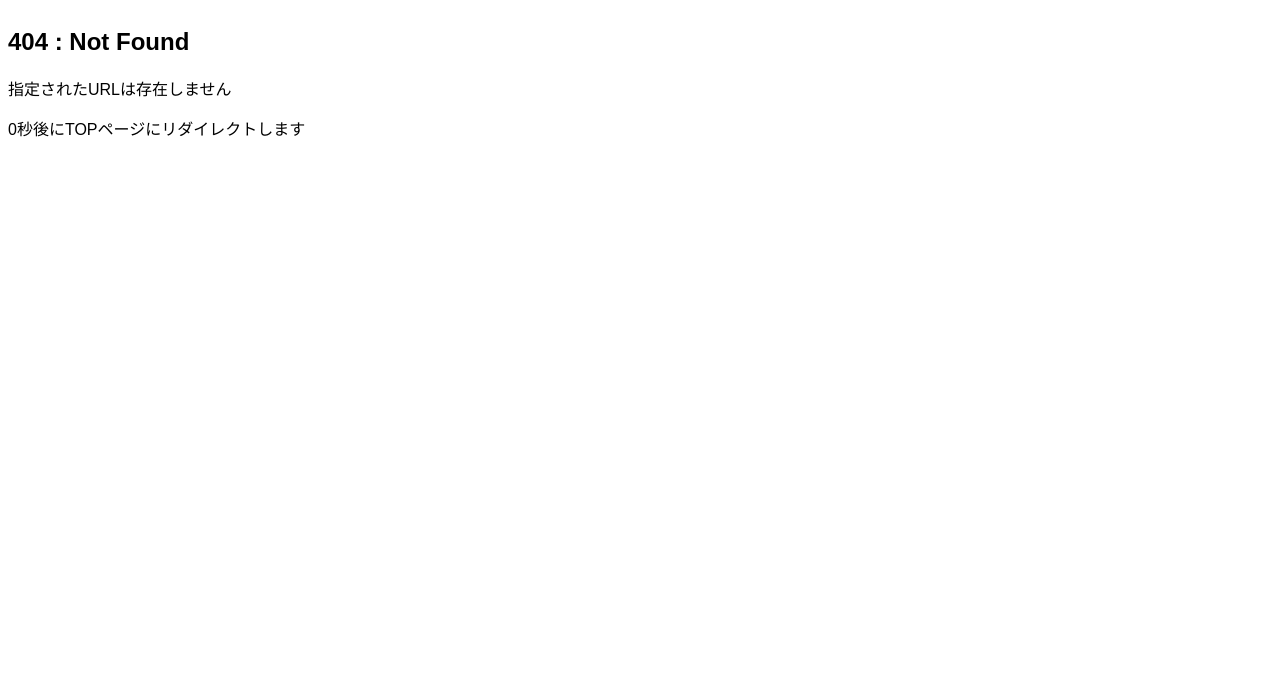
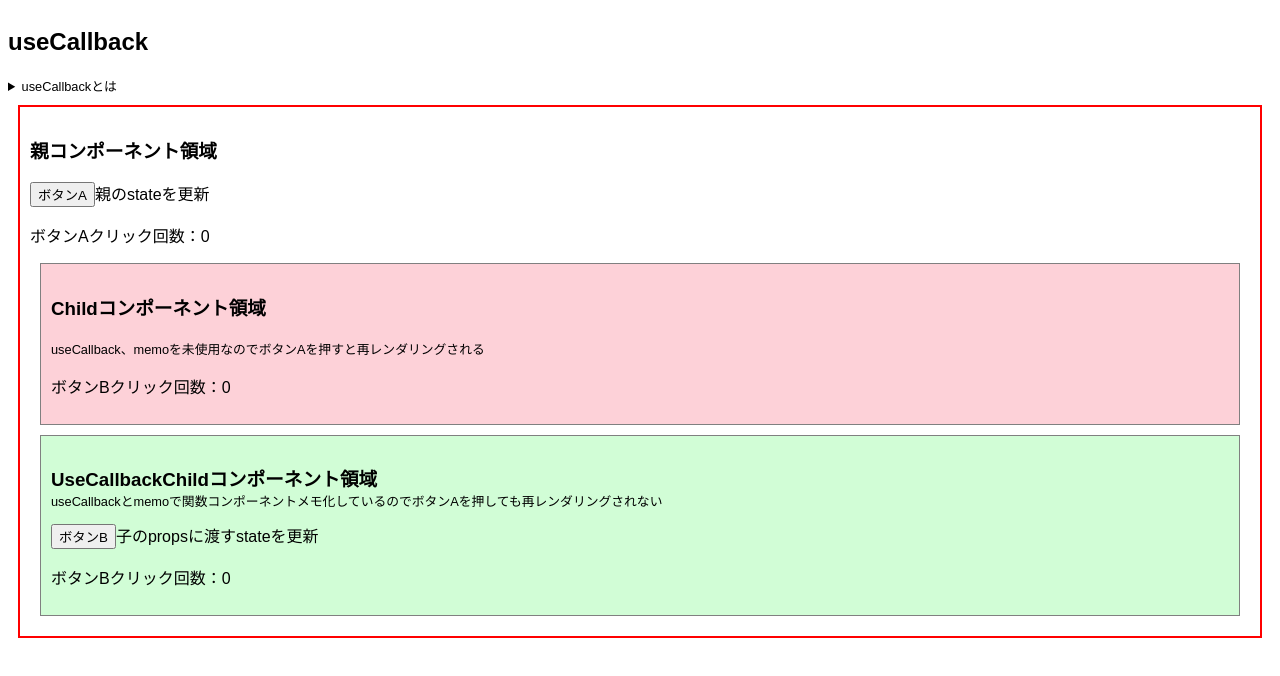
Before and after one commit to keroro0402/Next_Docker_App, a Next.js app in the folder web/: page /06_useCallback in a window 1280 px wide. Before the commit this address had no page. Shown: the top 676 px of the page. Built offline with nearby package versions, Linux system fonts and the light colour scheme.

Commit message:
useCallbackページ作成

```diff
--- /dev/null
+++ b/web/src/app/06_useCallback/components/child.tsx
@@ -0,0 +1,22 @@
+type ChildProps = {
+  countB: number;
+};
+
+const Child = ({ countB }: ChildProps) => {
+  console.log('Childコンポーネントのレンダリング');
+  return (
+    <div className='child border area-pink'>
+      <div>
+        <h3>Childコンポーネント領域</h3>
+        <p className='mt-0 fs_small'>useCallback、memoを未使用なのでボタンAを押すと再レンダリングされる</p>
+      </div>
+      <div>
+        <p>ボタンBクリック回数：{countB}</p>
+      </div>
+    </div>
+  );
+};
+
+Child.displayName = 'Child';
+
+export default Child;
--- /dev/null
+++ b/web/src/app/06_useCallback/components/useCallback01.tsx
@@ -0,0 +1,50 @@
+'use client';
+
+import Child from './child';
+import ChildMemo from './useCallbackChild';
+import { useState, useCallback } from 'react';
+
+const UseCallback01 = () => {
+  const [countA, setCountA] = useState(0);
+  const [countB, setCountB] = useState(0);
+  console.log('親コンポーネントのレンダリング');
+
+  const clickHandler = useCallback(() => {
+    setCountB((pre) => pre + 1);
+  }, []);
+
+  /*
+依存配列に値を入れる場合：ステートの値を使って更新関数を実行している場合に依存配列を使う
+  const clickHandler = useCallback(() => {
+    setCountB(countB + 1);
+  }, [countB]);
+
+*/
+
+  return (
+    <>
+      <div className='parent'>
+        <div>
+          <h3>親コンポーネント領域</h3>
+          <div>
+            <button
+              onClick={() => {
+                setCountA((pre) => pre + 1);
+              }}
+            >
+              ボタンA
+            </button>
+            <span>親のstateを更新</span>
+          </div>
+        </div>
+        <div>
+          <p>ボタンAクリック回数：{countA}</p>
+        </div>
+        <Child countB={countB} />
+        <ChildMemo countB={countB} onClick={clickHandler} />
+      </div>
+    </>
+  );
+};
+
+export default UseCallback01;
--- /dev/null
+++ b/web/src/app/06_useCallback/components/useCallbackChild.tsx
@@ -0,0 +1,29 @@
+import { memo } from 'react';
+
+type useCallbackProps = {
+  countB: number;
+  onClick: () => void;
+};
+
+const UsecallbackChild = memo(({ countB, onClick }: useCallbackProps) => {
+  console.log('UsecallbackChildコンポーネントのレンダリング');
+  return (
+    <div className='moemochild border area-green'>
+      <div>
+        <h3 className='mb-0'>UseCallbackChildコンポーネント領域</h3>
+        <p className='mt-0 fs_small'>useCallbackとmemoで関数コンポーネントメモ化しているのでボタンAを押しても再レンダリングされない</p>
+      </div>
+      <div>
+        <button onClick={onClick}>ボタンB</button>
+        <span>子のpropsに渡すstateを更新</span>
+      </div>
+      <div>
+        <p>ボタンBクリック回数：{countB}</p>
+      </div>
+    </div>
+  );
+});
+
+UsecallbackChild.displayName = 'UsecallbackChild';
+
+export default UsecallbackChild;
--- /dev/null
+++ b/web/src/app/06_useCallback/layout.tsx
@@ -0,0 +1,15 @@
+import React, { ReactNode } from 'react';
+
+interface SubLayoutProps {
+  children: ReactNode;
+}
+
+const SubLayout: React.FC<SubLayoutProps> = ({ children }) => {
+  return (
+    <>
+      <div>{children}</div>
+    </>
+  );
+};
+
+export default SubLayout;
--- /dev/null
+++ b/web/src/app/06_useCallback/page.tsx
@@ -0,0 +1,16 @@
+import UseCallback01 from '@/app/06_useCallback/components/useCallback01';
+
+export default function UseCallback() {
+  return (
+    <>
+      <h2>useCallback</h2>
+      <details className='accordion-003 fs_small '>
+        <summary>useCallbackとは</summary>
+        <p className='m-0'>useCallbackを使うと子コンポーネントで参照する値が関数の場合、子コンポーネントの再レンダリングを防ぐことができる</p>
+      </details>
+      <div className='card'>
+        <UseCallback01 />
+      </div>
+    </>
+  );
+}
--- a/web/src/app/page.tsx
+++ b/web/src/app/page.tsx
@@ -19,6 +19,10 @@ export default function Home() {
       <p>
         <Link href={'./05_memo'}>memo</Link>
       </p>
+      <p>
+        <Link href={'./06_useCallback'}>useCallback</Link>
+      </p>
+
       <hr></hr>
       <p>
         <Link href={'./04_performance'}>performance</Link>
```
